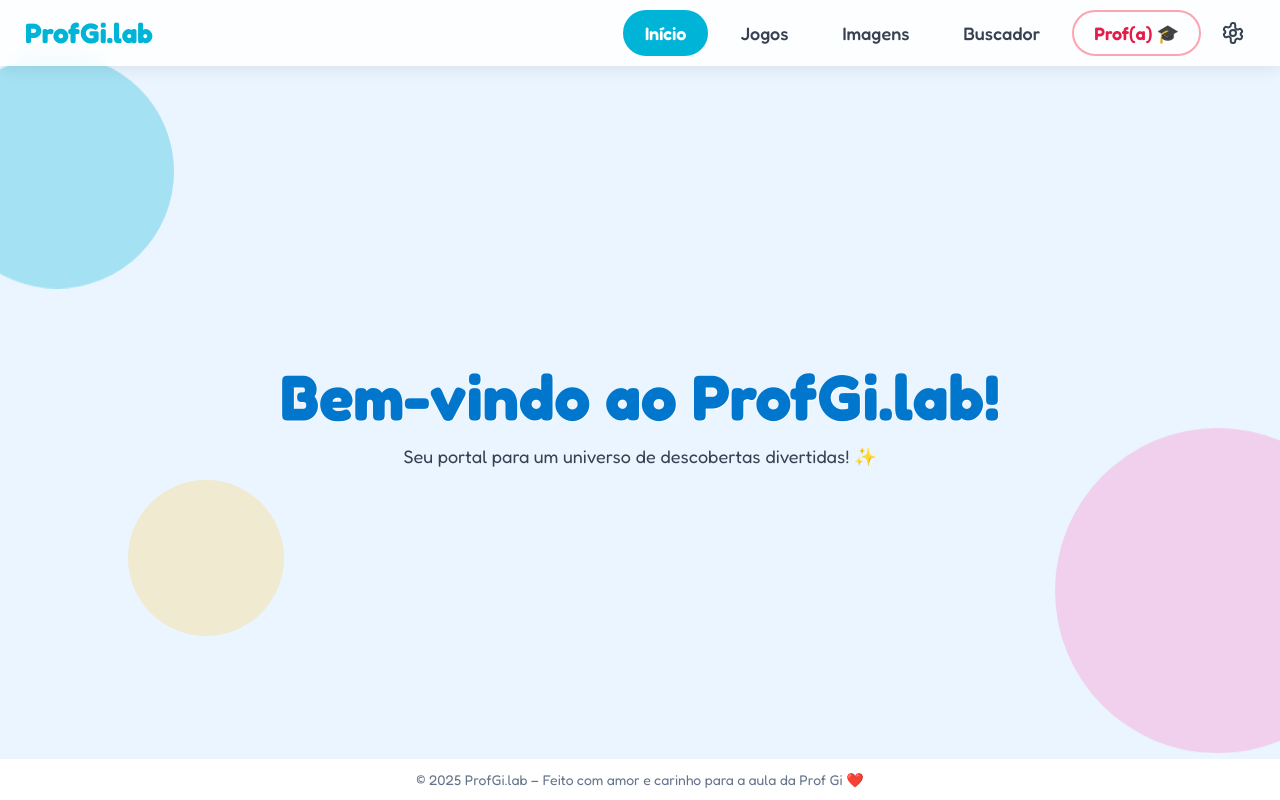
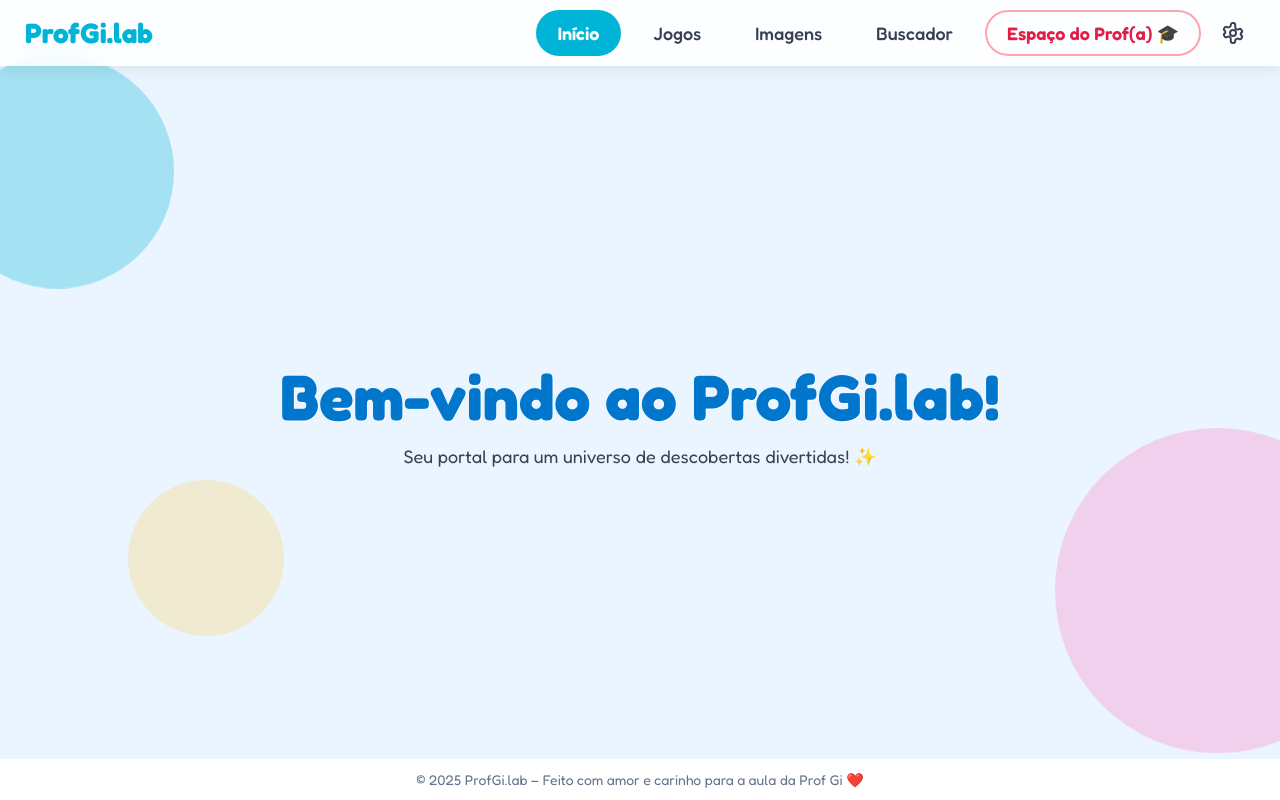
Before and after one commit to WillianSzarnik/ProfGi.lab, a React (Vite) app: page / in a window 1280 px wide. Shown: the top 800 px of the page. Built offline with nearby package versions, Linux system fonts and the light colour scheme.

Commit message:
Update button label for professor tab

```diff
--- a/components/Header.tsx
+++ b/components/Header.tsx
@@ -49,7 +49,7 @@ export const Header: React.FC<HeaderProps> = ({ activeTab, setActiveTab, onSetti
           onClick={() => setActiveTab('professor')}
           style={{ background: activeTab === 'professor' ? '#f43f5e' : 'transparent', color: activeTab === 'professor' ? 'white' : '#e11d48', border: '2px solid #fda4af', fontWeight: 600 }}
         >
-          Prof(a) 🎓
+          Espaço do Prof(a) 🎓
         </button>
         <button className="settings-icon-btn" onClick={onSettingsClick} aria-label="Abrir configurações">
           <SettingsIcon />
```
